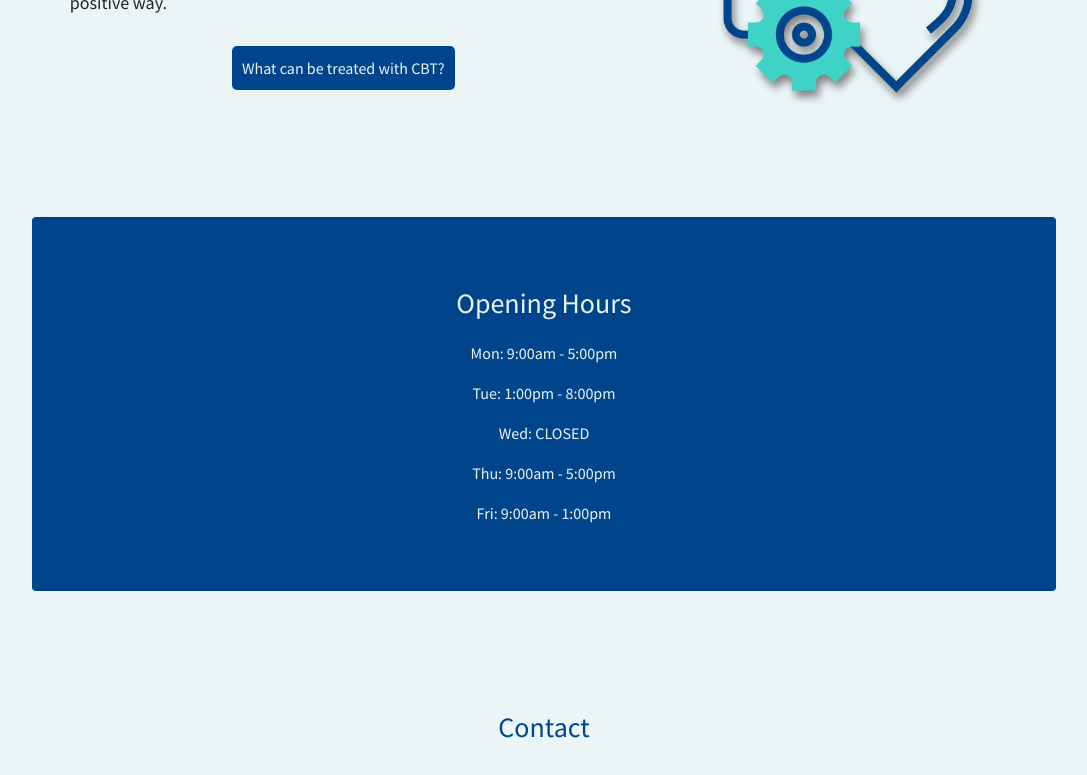
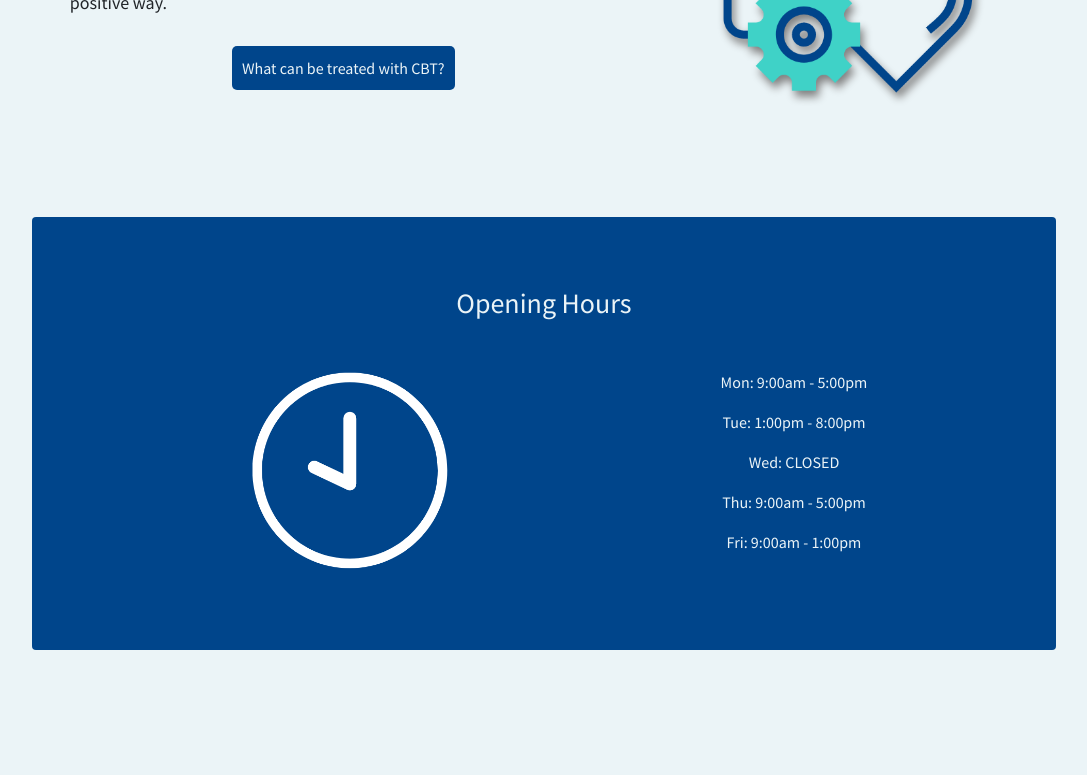
Before and after one commit to Selliott456/inverclydeCBT, a React app: page /home in a window 1280 px wide. Shown: the part 479-1254 px from the top of the page, without its empty margins (96-1183 px from the left). Built offline with nearby package versions, Linux system fonts and the light colour scheme; the HTML template or start-up script is replaced by a standard one.

Commit message:
opening times

```diff
--- a/src/components/Home.js
+++ b/src/components/Home.js
@@ -1,7 +1,7 @@
 import React from 'react'
 import { Link } from 'react-router-dom'
 import feelings from '../styles/feelings.png'
-
+import clock from '../styles/clock.png'
 
 
 const Home = () => {
@@ -26,11 +26,16 @@ const Home = () => {
     </div>
     <section id="openingHours">
       <h3 id="opening">Opening Hours</h3>
-      <p className="listItem">Mon: 9:00am - 5:00pm</p>
-      <p className="listItem">Tue: 1:00pm - 8:00pm </p>
-      <p className="listItem">Wed: CLOSED </p>
-      <p className="listItem">Thu: 9:00am - 5:00pm </p>
-      <p className="listItem">Fri: 9:00am - 1:00pm </p>
+      <div className="withclock">
+        <img src={clock} alt="clock" id="clock"></img>
+        <div className="times">
+        <p className="listItem">Mon: 9:00am - 5:00pm</p>
+        <p className="listItem">Tue: 1:00pm - 8:00pm </p>
+        <p className="listItem">Wed: CLOSED </p>
+        <p className="listItem">Thu: 9:00am - 5:00pm </p>
+        <p className="listItem">Fri: 9:00am - 1:00pm </p>
+        </div>
+      </div>
     </section>
     <section id="contact">
       <h3>Contact</h3>
--- a/src/styles/style.scss
+++ b/src/styles/style.scss
@@ -111,6 +111,20 @@ h1, h2, h3, h4, h5, h6{
   filter: drop-shadow(3px 10px 4px grey);
   width: 400px;
 
+}
+
+.withclock {
+  display: flex;
+  flex-direction: row;
+  justify-content: space-between;
+  align-items: center;
+}
+.times{
+  display: flex;
+  flex-direction: column;
+}
+#clock {
+  width: 40%;
 }
 
 //home
```
Also changed, not shown: src/styles/clock.png (added).
